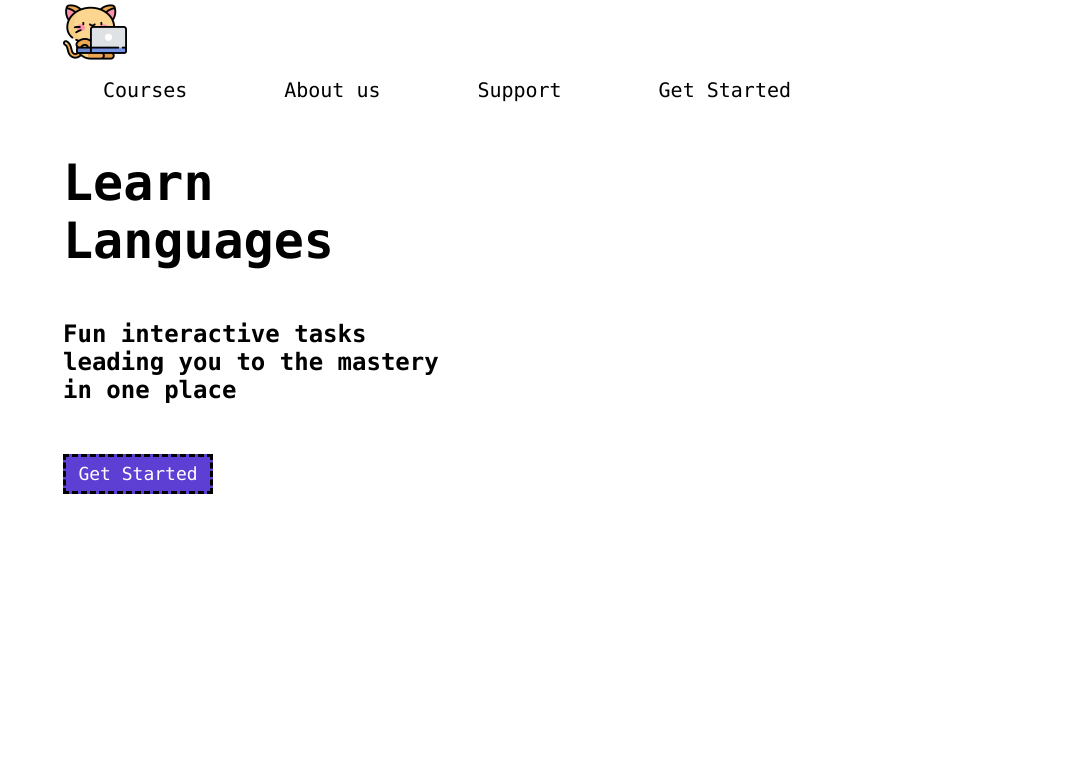
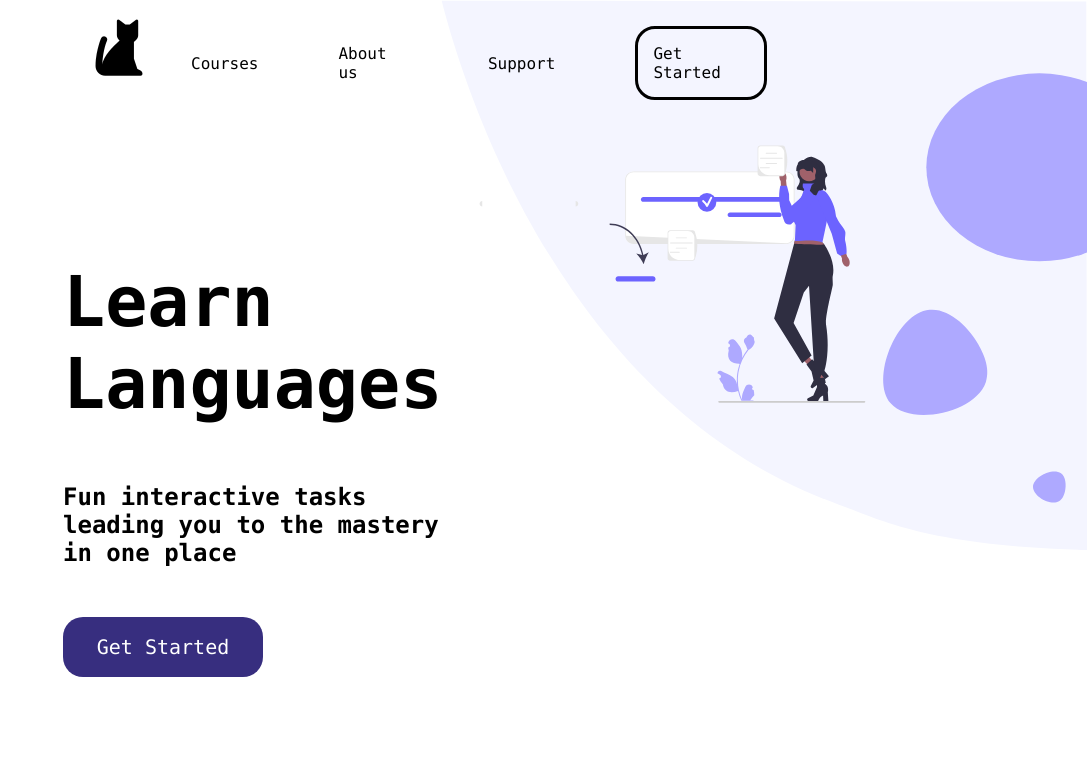
Before and after one commit to elegantcookie/rcir, a plain HTML site: page pract2/index.html in a window 1280 px wide. Shown: the top 760 px of the page, without its empty margins (193-1280 px from the left). Drawn offline with Linux system fonts and the light colour scheme.

Commit message:
updated logo and front text

```diff
--- a/pract2/index.html
+++ b/pract2/index.html
@@ -13,6 +13,7 @@
 
     <!-- Web page CSS -->
     <link rel="stylesheet" href="../static/pract2/style.css" />
+
 </head>
 
 <!-- Элемент <body> предназначен для хранения содержания веб-страницы (контента), отображаемого в окне браузера -->
@@ -22,7 +23,7 @@
     <div class="flex-header">
         <div class="logo">
             <!-- Logo -->
-            <img height="64" width="64" src="../static/pract2/kitty_logo.png">
+            <img height="64" width="64" src="../static/pract2/animal-shelter.png">
         </div>
         <nav>
             <div class="nav-item">
--- a/static/pract2/style.css
+++ b/static/pract2/style.css
@@ -7,7 +7,12 @@
     /* Set a specific height */
 
     background-color: white;
-
+    background-image: url("../pract2/undraw_learning_re_32qv_full.svg");
+    background-size: contain;
+    background-repeat: no-repeat;
+    /*background-position: bottom 90% left 90%;*/
+    background-attachment: scroll;
+    z-index: 100;
     /*background-image: url("/static/pract2/bg_for_website_lowq.png");*/
     /*background-size: cover;*/
 
@@ -15,6 +20,14 @@
     /*background-position: center;*/
     /*background-repeat: no-repeat;*/
     /*position: relative;*/
+
+    -ms-overflow-style: none;  /* IE and Edge */
+    scrollbar-width: none;  /* Firefox */
+}
+
+/* Disables scrollbar */
+*::-webkit-scrollbar {
+    display: none;
 }
 
 /* Resets */
@@ -37,23 +50,34 @@
     --transition: 0.4s ease-in;
 }
 
+/* nav start */
+
 nav {
     align-items: center;
     display: flex;
     justify-content: space-between;
 }
 
-
 .nav-item {
-    font-size: 20px;
+    font-size: 16px;
     margin: 10px 40px;
 }
 .nav-item > a {
     color: black;
 }
 
-.header-flex {
-    background: #fff;
+.nav-item.last {
+    padding: 15px;
+    border: solid;
+    border-radius: 20px;
+
+}
+
+/* nav end */
+
+
+.flex-header {
+    /*background: #fff;*/
     display: flex;
     /*padding: 1rem 1.5rem;*/
     /*box-shadow: 2px 3px 2px #f1f1f1;*/
@@ -65,6 +89,10 @@
     /*background-color: #ea2027;*/
     /* Use "linear-gradient" to add a darken background effect to the image (photographer.jpg). This will make the text easier to read */
 }
+.hero-section {
+    margin-bottom: 30%;
+    margin-top: 10%;
+}
 
 .hero-text {
     text-align: left;
@@ -75,8 +103,8 @@
     color: black;
 }
 .hero-text > h1 {
-    font-size: 50px;
-    max-width: 10%;
+    font-size: 70px;
+    max-width: 5%;
 }
 
 .hero-text > h2 {
@@ -86,12 +114,13 @@
 }
 
 .hero-text > #try-button {
+    border-radius: 20px;
     margin-top: 50px;
-    font-size: 18px;
-    border: dashed black;
-    background-color: #5D3FD3;
-    width:150px;
-    height:40px;
+    font-size: 20px;
+    /*border: solid black;*/
+    background-color: #372E7F;
+    width:200px;
+    height:60px;
     display: grid;
 }
 
@@ -109,10 +138,6 @@
 main {
     display: flex;
     flex-direction: column;
-}
-
-.hero-section {
-    margin-bottom: 250px;
 }
 
 .benefit-cards {
```
Also changed, not shown: static/pract2/animal-shelter.png (added), static/pract2/cat.png (added), static/pract2/kitty_logo.png (deleted), static/pract2/undraw_learning_re_32qv_full.svg (added), static/pract2/undraw_learning_re_32qv_full_w_tablo.svg (added), static/pract2/undraw_learning_re_32qv_full_wo_tablo.svg (added).
